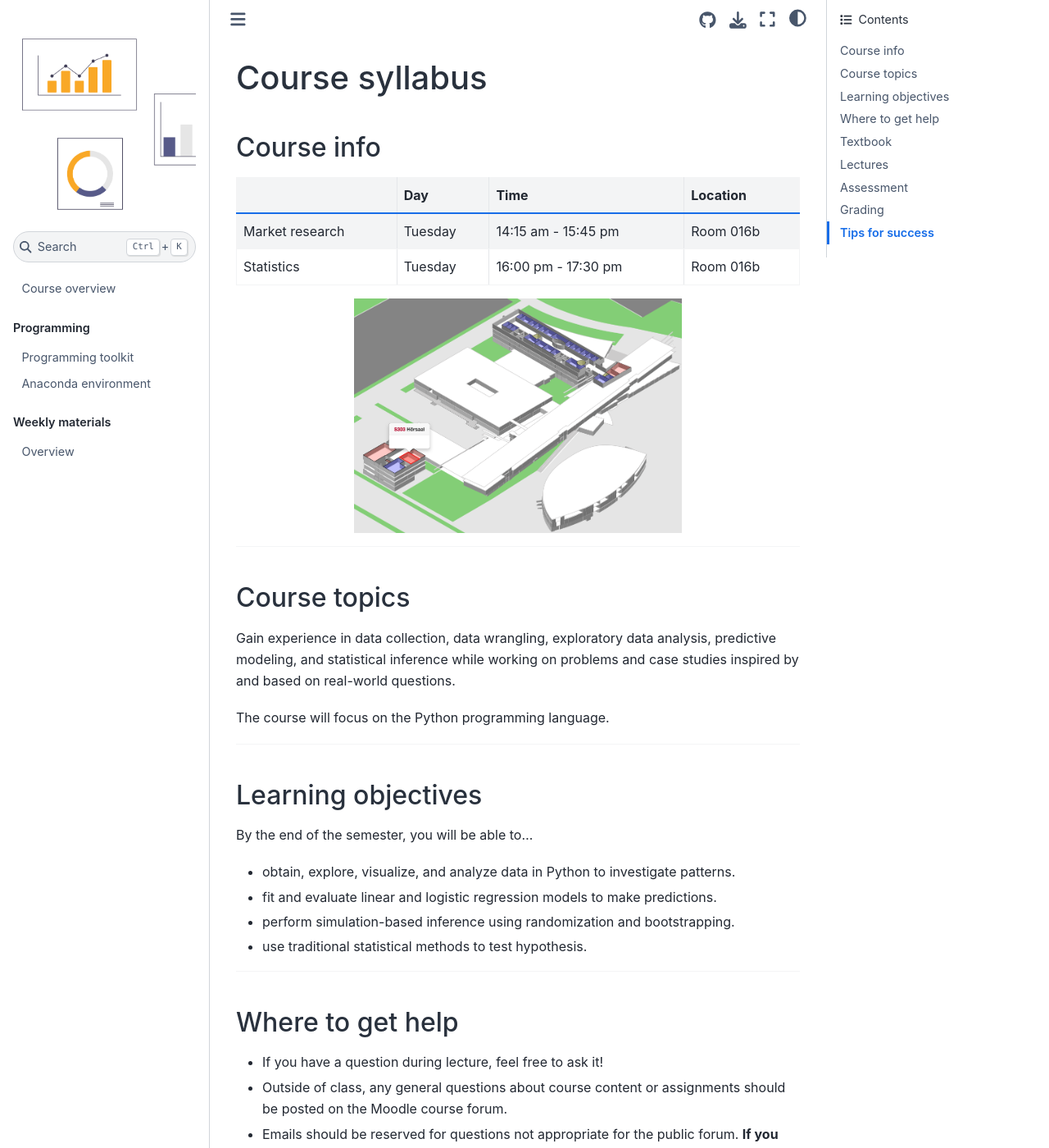
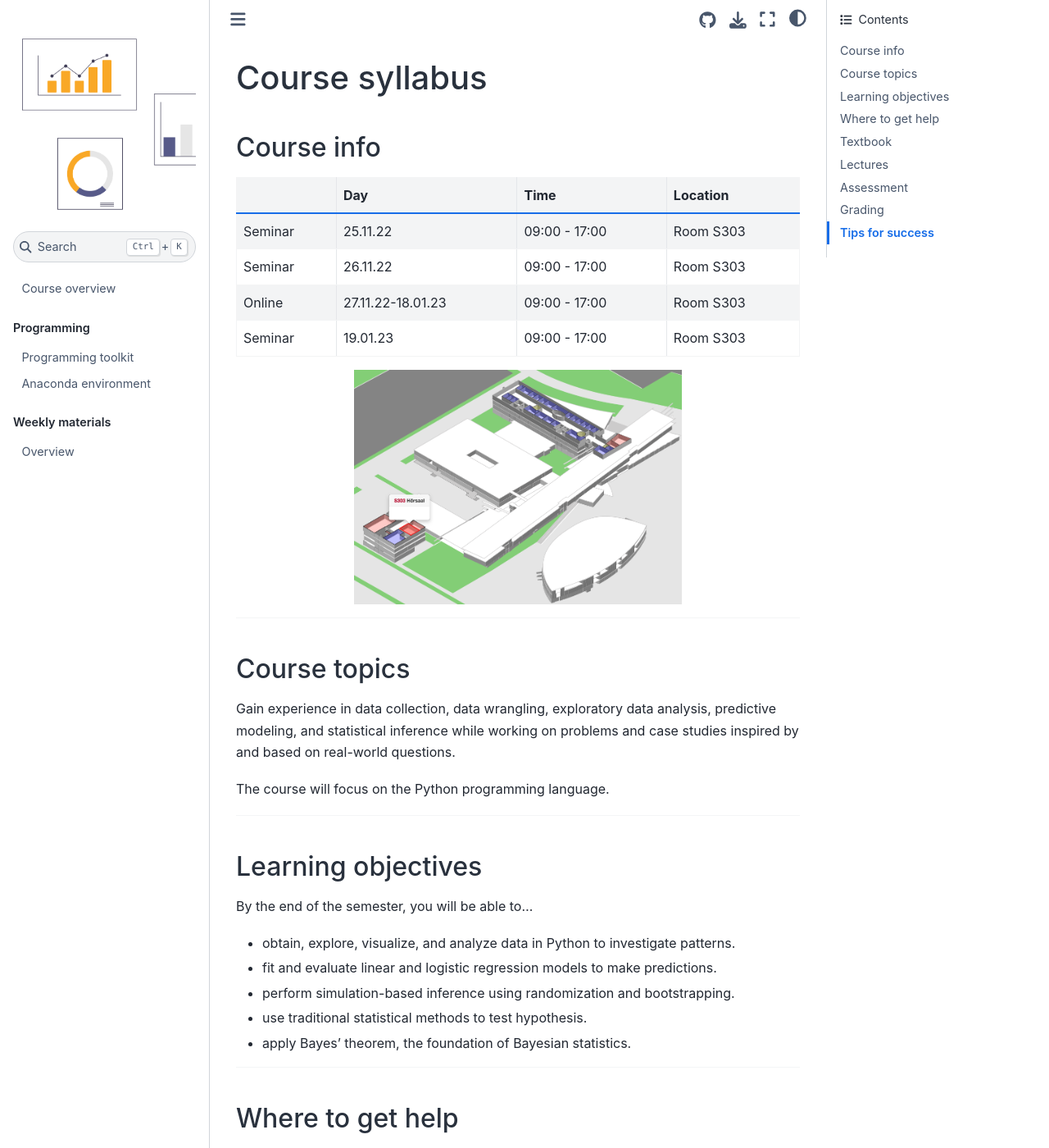
Before and after one commit to as-ws22/website, a Jupyter Book: the page built from docs/course-syllabus.md, in a window 1280 px wide and 1400 px high. Shown: the whole window at 82% size. Built offline with Jupyter Book 1.0.4 settings and Sphinx 7.4.7 and the Sphinx Book theme 1.1.4, drawn with Linux system fonts in a browser that asks for light colours; comment, search, counter and statistics services are not loaded; some of the changed text lies outside the part shown.

Commit message:
Update course-syllabus.md

````diff
--- a/docs/course-syllabus.md
+++ b/docs/course-syllabus.md
@@ -6,8 +6,12 @@
 
 |                   | Day       | Time                  | Location    |
 |-----------        |-----------|-------------------    |-------------|
-| Market research   | Tuesday   | 14:15 am - 15:45 pm   |  Room 016b  |
-| Statistics        | Tuesday   | 16:00 pm - 17:30 pm   |  Room 016b  |
+| Seminar          | 25.11.22   | 09:00  - 17:00    |  Room S303  |
+| Seminar          | 26.11.22   | 09:00  - 17:00    |  Room S303  |
+| Online          | 27.11.22-18.01.23   | 09:00  - 17:00    |  Room S303  |
+| Seminar          | 19.01.23   | 09:00  - 17:00    |  Room S303  |
+
+
 
 
 ```{image} ../_static/img/room.png
@@ -35,13 +39,15 @@
 -   fit and evaluate linear and logistic regression models to make predictions.
 -   perform simulation-based inference using randomization and bootstrapping.
 -   use traditional statistical methods to test hypothesis.
+-   apply Bayes' theorem, the foundation of Bayesian statistics.
+
 
 ---
 
 ## Where to get help
 
 - If you have a question during lecture, feel free to ask it!
-- Outside of class, any general questions about course content or assignments should be posted on the Moodle course forum.
+- Outside of class, any general questions about course content or assignments should be posted on the [Moodle course forum](https://e-learning.hdm-stuttgart.de/moodle/mod/forum/view.php?id=266446).
 - Emails should be reserved for questions not appropriate for the public forum. **If you email me, please include the name of our course in the subject line.**
 
 Check out the [Support](course-support.md) page for more resources.
````
